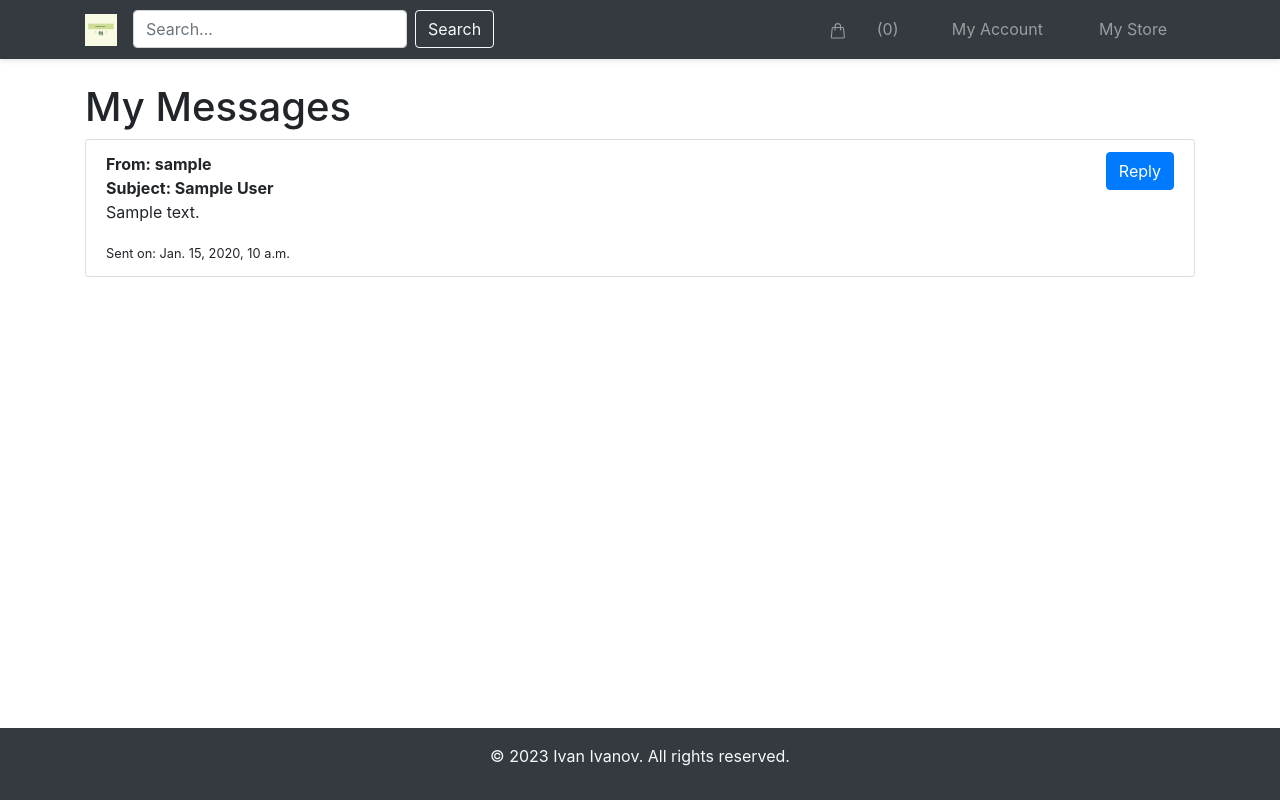
After one commit to Ivano0ovIvan/campstore_project, a Django app: page /seller-messages/ in a window 1280 px wide. The commit adds this page. Run offline with Django 4.2, Linux system fonts and the light colour scheme; a user stored in the database is signed in; tables that the repository leaves empty hold one stand-in row (values such as "Sample post"); some libraries are stand-ins or nearby versions.

Commit message:
Contact seller and send/reply messages functionality

```diff
--- a/campstore/user_profile/models.py
+++ b/campstore/user_profile/models.py
@@ -1,6 +1,7 @@
 from django.contrib.auth.models import User
 from django.db import models
 
+from campstore.store.models import Product
 from campstore.store.validators import validate_name, validate_name_length, validate_phone_number
 
 
@@ -48,3 +49,28 @@ class UserProfileModel(models.Model):
 
     def __str__(self):
         return self.user.username
+
+
+class ContactMessage(models.Model):
+    sender = models.ForeignKey(User, on_delete=models.CASCADE, related_name='sent_messages')
+    receiver = models.ForeignKey(User, on_delete=models.CASCADE, related_name='received_messages')
+    product = models.ForeignKey(Product, on_delete=models.CASCADE)
+    subject = models.CharField(max_length=100)
+    message = models.TextField()
+    timestamp = models.DateTimeField(auto_now_add=True)
+
+    def __str__(self):
+        return f"{self.sender} to {self.receiver} - {self.subject}"
+
+    def has_replies(self):
+        return self.replies.exists()
+
+
+class SellerReply(models.Model):
+    message = models.ForeignKey(ContactMessage, on_delete=models.CASCADE, related_name='replies')
+    sender = models.ForeignKey(User, on_delete=models.CASCADE, related_name='sent_replies')
+    reply_message = models.TextField()
+    timestamp = models.DateTimeField(auto_now_add=True)
+
+    def __str__(self):
+        return f"Reply to {self.message.subject}"
--- a/campstore/user_profile/urls.py
+++ b/campstore/user_profile/urls.py
@@ -5,6 +5,11 @@ urlpatterns = [
     path('signup/', views.sign_up_view, name='signup'),
     path('login/', views.LoginUserView.as_view(), name='login'),
     path('logout/', views.LogoutUserView.as_view(), name='logout'),
+    path('contact-seller/<int:product_id>/', views.contact_seller, name='contact-seller'),
+    path('seller-messages/', views.seller_messages, name='seller-messages'),
+    path('seller-messages/<int:message_id>/reply/', views.reply_to_sender, name='reply-to-sender'),
+    path('sent-messages/', views.sent_messages, name='sent-messages'),
+    path('view-reply/<int:message_id>/', views.view_reply, name='view-reply'),
     path('my-account/', include([
         path('', views.my_account, name='my-account'),
         path('edit-profile/<int:pk>/', views.UserProfileUpdateView.as_view(), name='edit-profile'),
--- a/campstore/user_profile/views.py
+++ b/campstore/user_profile/views.py
@@ -8,10 +8,10 @@ from django.urls import reverse_lazy
 from django.views import generic as views
 from django.contrib.auth.mixins import LoginRequiredMixin
 from django.templatetags.static import static
-from .forms import UserProfileForm
+from .forms import UserProfileForm, ContactForm, SellerReplyForm
 from campstore.store.forms import ProductCreateForm, CategoryForm, ProductEditForm
 from campstore.store.models import Product, OrderItem, Order, Category, ProductImage
-from campstore.user_profile.models import UserProfileModel
+from campstore.user_profile.models import UserProfileModel, ContactMessage, SellerReply
 from django.forms import modelformset_factory
 
 
@@ -233,3 +233,76 @@ class UserProfileUpdateView(LoginRequiredMixin, views.UpdateView):
         form = super().get_form(*args, **kwargs)
         form.instance.user = self.request.user
         return form
+
+
+@login_required
+def contact_seller(request, product_id):
+    product = get_object_or_404(Product, id=product_id)
+    seller = product.user
+
+    if request.method == 'POST':
+        form = ContactForm(request.POST)
+        if form.is_valid():
+            message = form.save(commit=False)
+            message.sender = request.user
+            message.receiver = seller
+            message.product = product
+            message.save()
+            messages.success(request, 'Your message has been sent to the seller.')
+            return redirect('product-details', category_slug=product.category.slug, slug=product.slug)
+    else:
+        form = ContactForm()
+
+    context = {
+        'form': form,
+        'product': product,
+        'seller': seller,
+    }
+    return render(request, 'store/contact_seller.html', context)
+
+
+@login_required
+def seller_messages(request):
+    messages_received = ContactMessage.objects.filter(receiver=request.user).order_by('-timestamp')
+
+    context = {
+        'messages_received': messages_received,
+    }
+    return render(request, 'store/seller_messages.html', context)
+
+
+@login_required
+def reply_to_sender(request, message_id):
+    message = get_object_or_404(ContactMessage, pk=message_id)
+    if request.method == 'POST':
+        form = SellerReplyForm(request.POST)
+        if form.is_valid():
+            reply_message = form.cleaned_data['reply_message']
+            reply = SellerReply.objects.create(message=message, sender=request.user, reply_message=reply_message)
+            return redirect('seller-messages')
+    else:
+        form = SellerReplyForm()
+
+    context = {
+        'message': message,
+        'form': form,
+    }
+    return render(request, 'store/reply_to_sender.html', context)
+
+
+@login_required
+def view_reply(request, message_id):
+    message = get_object_or_404(ContactMessage, pk=message_id)
+    context = {
+        'message': message,
+    }
+    return render(request, 'store/view_reply.html', context)
+
+
+@login_required
+def sent_messages(request):
+    sent_messages = ContactMessage.objects.filter(sender=request.user)
+    context = {
+        'sent_messages': sent_messages,
+    }
+    return render(request, 'store/sent_messages.html', context)
--- a/templates/store/product_details.html
+++ b/templates/store/product_details.html
@@ -20,6 +20,7 @@
                 {% endif %}
                 <p>{{ product.created_at }}</p>
                 <a href="{% url 'add-to-cart' product.id %}" class="btn btn-primary">Add to cart</a>
+                <a href="{% url 'contact-seller' product.id %}" class="btn btn-primary">Contact with seller</a>
             </div>
             <div class="col-md-6">
                 {% if images %}
--- /dev/null
+++ b/templates/store/seller_messages.html
@@ -0,0 +1,31 @@
+
+{% extends 'base/base.html' %}
+
+{% block title %}My Messages{% endblock %}
+
+{% block content %}
+    <div class="container mt-4">
+        <h1>My Messages</h1>
+        {% if messages_received %}
+            <ul class="list-group">
+                {% for message in messages_received %}
+                    <li class="list-group-item">
+                        <div class="d-flex justify-content-between">
+                            <div>
+                                <strong>From: {{ message.sender.username }}</strong><br>
+                                <strong>Subject: {{ message.subject }}</strong><br>
+                                <p>{{ message.message }}</p>
+                                <small>Sent on: {{ message.timestamp }}</small>
+                            </div>
+                            <div>
+                                <a href="{% url 'reply-to-sender' message.id %}" class="btn btn-primary">Reply</a>
+                            </div>
+                        </div>
+                    </li>
+                {% endfor %}
+            </ul>
+        {% else %}
+            <p>You have no messages yet.</p>
+        {% endif %}
+    </div>
+{% endblock %}
--- a/templates/user_profile/my_account.html
+++ b/templates/user_profile/my_account.html
@@ -29,6 +29,10 @@
                                 <strong>Customer</strong>
                             {% endif %}
                         </p>
+                        {% if request.user.userprofile.is_seller %}
+                        <a class="btn btn-primary mb-3" href="{% url 'seller-messages'  %}">Messages</a>
+                        {% endif %}
+                        <a class="btn btn-primary mb-3" href="{% url 'sent-messages'  %}">Sent messages</a>
                         <a class="btn btn-primary mb-3" href="{% url 'edit-profile' request.user.id %}">Edit</a>
                         <a class="btn btn-danger" href="{% url 'logout' %}">Log Out</a>
                     </div>
```
Also changed, not shown: campstore/user_profile/forms.py (+11 -1 lines), templates/store/contact_seller.html (added, +26 -0 lines), templates/store/reply_to_sender.html (added, +15 -0 lines), templates/store/sent_messages.html (added, +19 -0 lines), templates/store/view_reply.html (added, +31 -0 lines), campstore/user_profile/migrations/0008_contactmessage_sellerreply.py (added), 1 other file.
